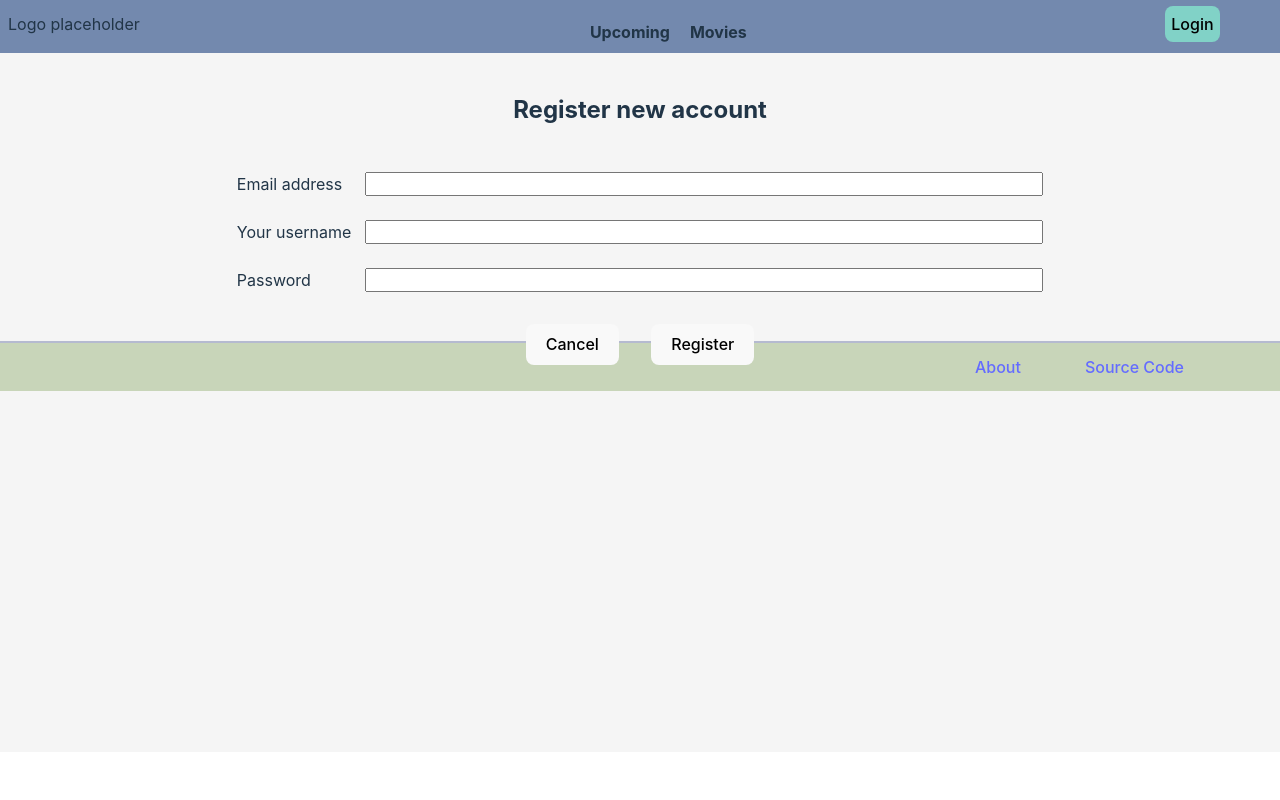
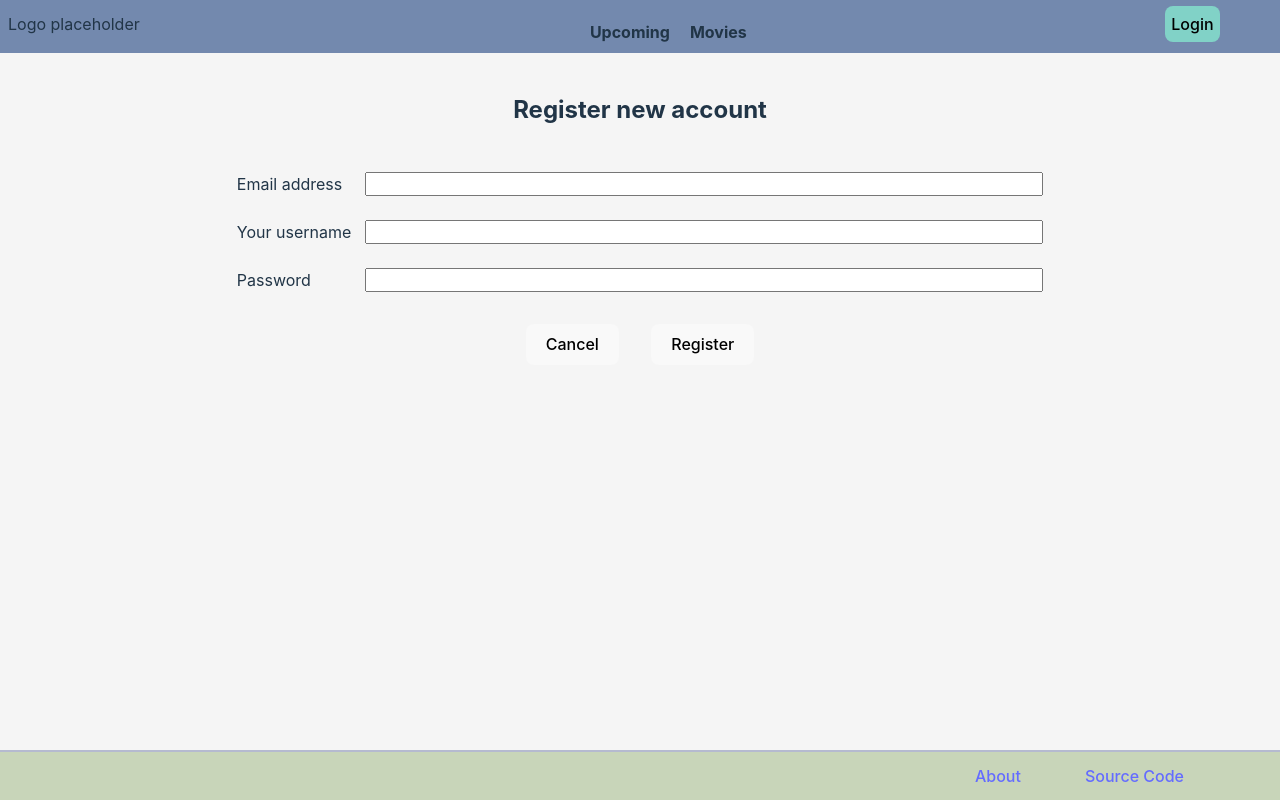
Before and after one commit to ScandiumSG/cinema_demo, a React (Vite) app: page /user/register in a window 1280 px wide. Built offline with nearby package versions, Linux system fonts and the light colour scheme; no server answers.

Commit message:
RegisterAccount - Styling changes to fit with new footer

```diff
--- a/src/components/RegisterAccount/RegisterAccount.css
+++ b/src/components/RegisterAccount/RegisterAccount.css
@@ -4,6 +4,8 @@
 
     width: 70%;
     min-width: 28rem;
+    min-height: calc(100vh - calc(2 * var(--header-height)) - 0.1rem);
+    height: fit-content;
     position: relative;
     left: calc(calc(calc(100% - 70%) / 2));
     top: 1.5rem;
```
